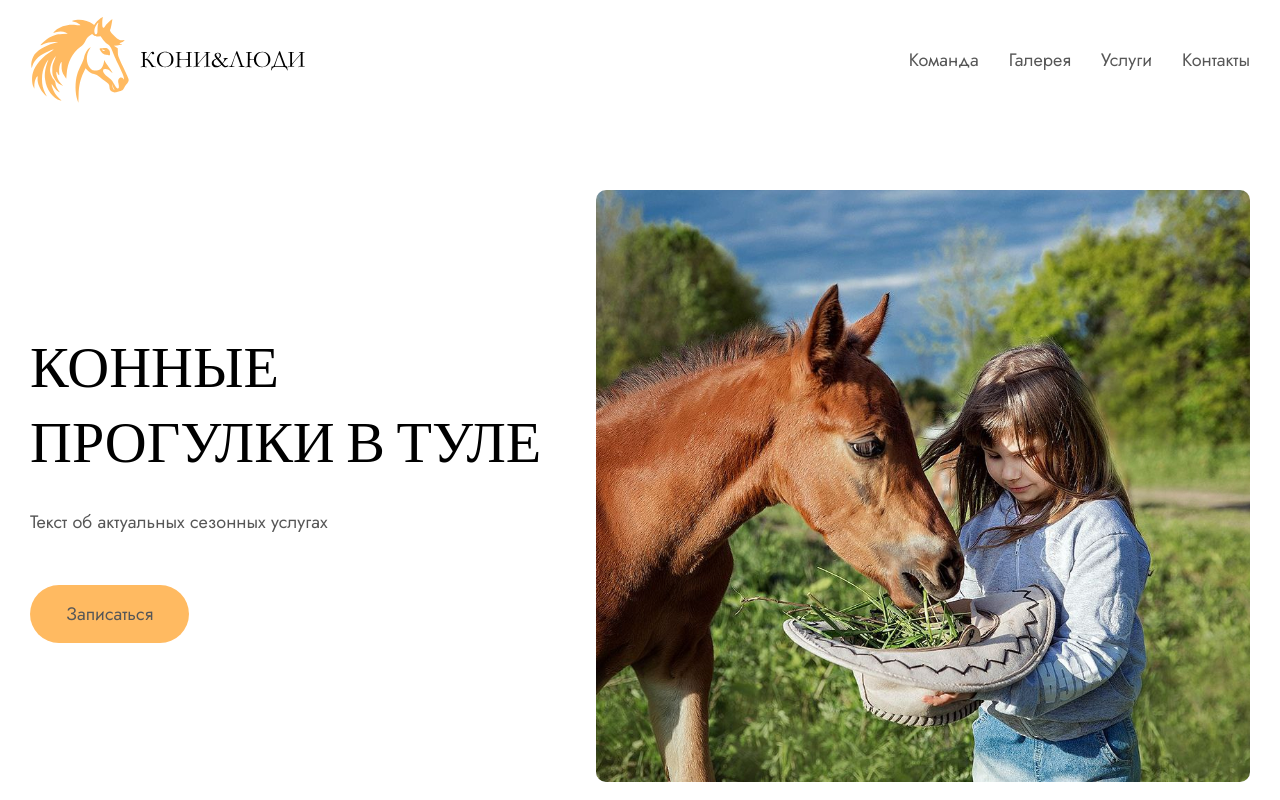
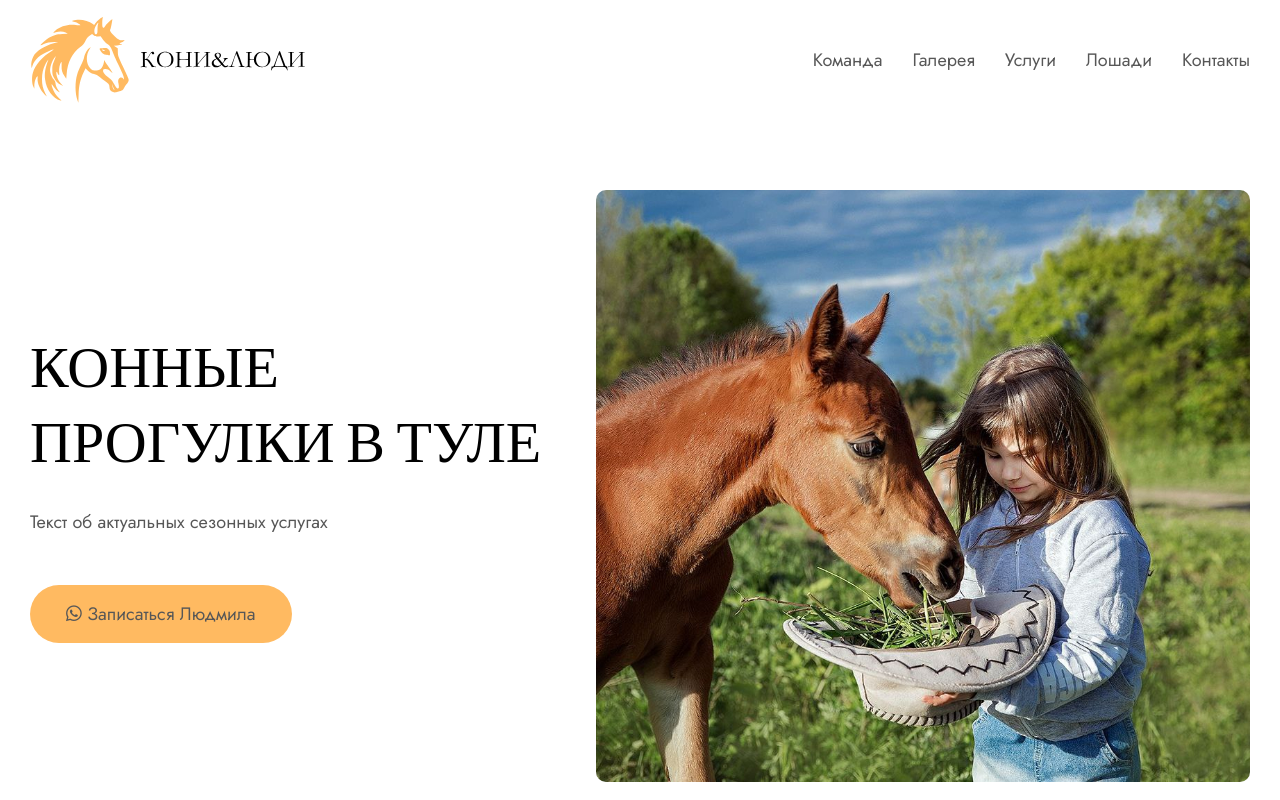
Before and after one commit to totoshka19/Horses-People, a plain HTML site: page index.html in a window 1280 px wide. Shown: the top 800 px of the page. Drawn offline with nearby package versions, Linux system fonts and the light colour scheme.

Commit message:
Добавила пункт Лошади в навигацию и иконку whatsapp в кнопку записаться

```diff
--- a/css/main.css
+++ b/css/main.css
@@ -166,6 +166,4 @@ body {
     color: #16486a;
 }
 
-
-
 /* ---------------- Team end ---------------- */
--- a/index.html
+++ b/index.html
@@ -33,6 +33,9 @@
 							<a class="nav-list__item-link" href="#">Услуги</a>
 						</li>
 						<li class="nav-list__item">
+							<a class="nav-list__item-link" href="#">Лошади</a>
+						</li>
+						<li class="nav-list__item">
 							<a class="nav-list__item-link" href="#">Контакты</a>
 						</li>
 					</ul>
@@ -48,7 +51,7 @@
 					<div class="hero__text">
 						<h1 class="hero__title title">Конные прогулки в Туле</h1>
 						<p>Текст об актуальных сезонных услугах</p>
-						<a class="btn" href="https://wa.me/79534321904" target="_blank">Записаться</a>
+						<a class="btn" href="https://wa.me/79534321904" target="_blank"><i class="fa-brands fa-whatsapp"></i> Записаться Людмила</a>
 					</div>
 					<div class="hero__img">
 						<img src="./img/hero-img.jpg" alt="hero-img">
```
